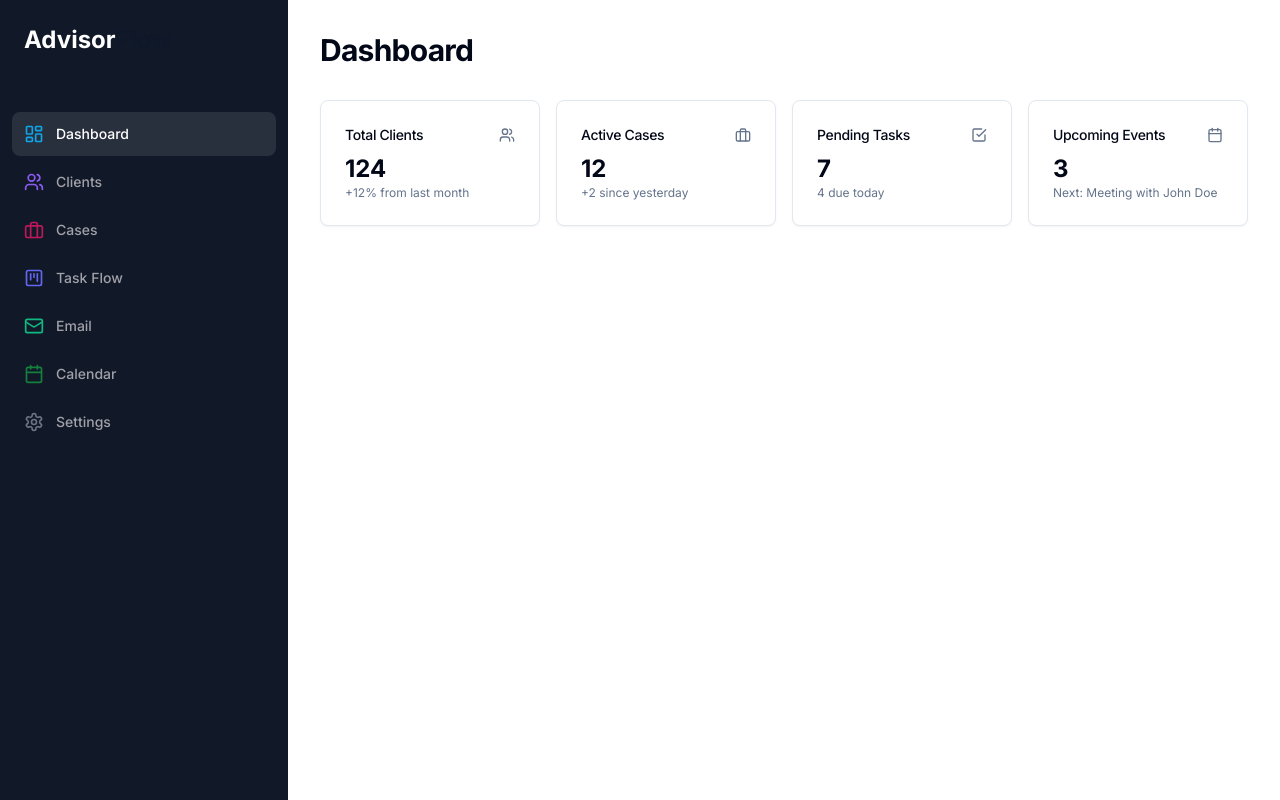
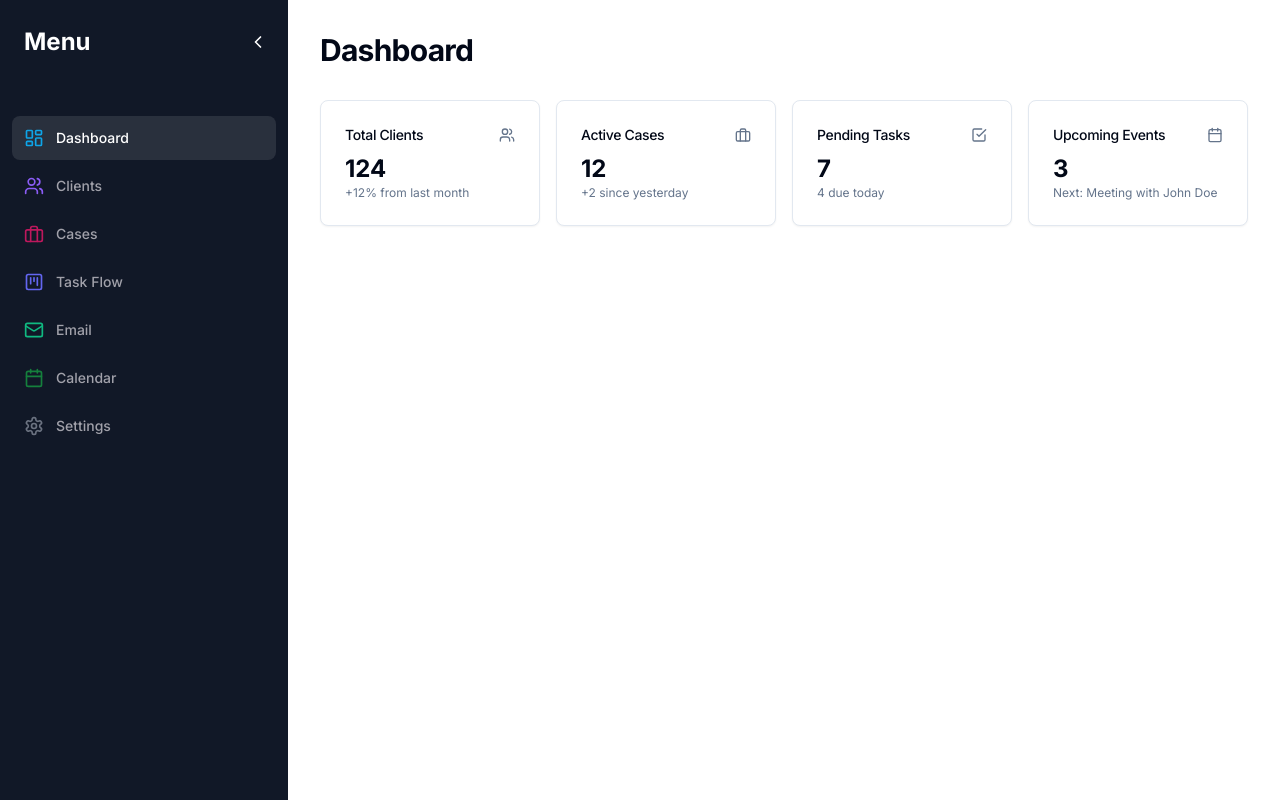
Before and after one commit to zertekes/fusion-pathfinder, a Next.js app: page / in a window 1280 px wide. Built offline with nearby package versions, Linux system fonts and the light colour scheme.

Commit message:
menu_shrink

```diff
--- a/src/app/(dashboard)/clients/[id]/page.tsx
+++ b/src/app/(dashboard)/clients/[id]/page.tsx
@@ -10,6 +10,8 @@ interface ClientPageProps {
         id: string
     }
 }
+
+export const dynamic = 'force-dynamic'
 
 export default async function ClientPage({ params }: ClientPageProps) {
     const client = await prisma.client.findUnique({
@@ -88,9 +90,12 @@ export default async function ClientPage({ params }: ClientPageProps) {
                                 <CardHeader className="p-4">
                                     <div className="flex justify-between items-start">
                                         <CardTitle className="text-base font-medium">{c.title}</CardTitle>
-                                        <span className="text-xs font-medium px-2 py-1 rounded-full bg-secondary">
+                                    </div>
+                                    <div className="mt-2">
+                                        <span className="text-xs font-medium text-muted-foreground uppercase tracking-wider">Current Task</span>
+                                        <div className="text-sm font-semibold text-primary mt-1 px-2 py-1 bg-secondary rounded-md inline-block">
                                             {c.status}
-                                        </span>
+                                        </div>
                                     </div>
                                 </CardHeader>
                                 <CardContent className="p-4 pt-0">
--- a/src/app/(dashboard)/layout.tsx
+++ b/src/app/(dashboard)/layout.tsx
@@ -1,4 +1,4 @@
-import { Sidebar } from "@/components/Sidebar";
+import { DashboardShell } from "@/components/DashboardShell";
 
 export default function DashboardLayout({
     children,
@@ -6,13 +6,8 @@ export default function DashboardLayout({
     children: React.ReactNode;
 }) {
     return (
-        <div className="h-full relative">
-            <div className="hidden h-full md:flex md:w-72 md:flex-col md:fixed md:inset-y-0 z-[80] bg-gray-900">
-                <Sidebar />
-            </div>
-            <main className="md:pl-72">
-                {children}
-            </main>
-        </div>
+        <DashboardShell>
+            {children}
+        </DashboardShell>
     );
 }
--- a/src/app/api/cases/route.ts
+++ b/src/app/api/cases/route.ts
@@ -31,6 +31,8 @@ export async function POST(request: Request) {
         }
 
         const body = await request.json()
+        console.log("Received case creation request:", body)
+        console.log("Using advisorId:", advisorId)
 
         const newCase = await prisma.case.create({
             data: {
@@ -41,6 +43,7 @@ export async function POST(request: Request) {
                 advisorId: advisorId,
             },
         })
+        console.log("Case created successfully:", newCase)
         return NextResponse.json(newCase)
     } catch (error) {
         console.error("Failed to create case", error)
--- a/src/components/AddCaseDialog.tsx
+++ b/src/components/AddCaseDialog.tsx
@@ -64,10 +64,13 @@ export function AddCaseDialog({ clients }: AddCaseDialogProps) {
                 setSelectedClientId("")
                 setSelectedStatus(COLUMNS[0])
             } else {
-                console.error("Failed to create case")
+                const errorData = await res.json()
+                console.error("Failed to create case:", errorData)
+                alert(`Failed to create case: ${errorData.error || "Unknown error"}`)
             }
         } catch (error) {
-            console.error(error)
+            console.error("Error submitting form:", error)
+            alert("An error occurred. Check console.")
         } finally {
             setLoading(false)
         }
--- /dev/null
+++ b/src/components/DashboardShell.tsx
@@ -0,0 +1,26 @@
+"use client"
+
+import { useState } from "react"
+import { Sidebar } from "@/components/Sidebar"
+import { cn } from "@/lib/utils"
+
+export function DashboardShell({ children }: { children: React.ReactNode }) {
+    const [isCollapsed, setIsCollapsed] = useState(false)
+
+    return (
+        <div className="h-full relative">
+            <div className={cn(
+                "hidden h-full md:flex md:flex-col md:fixed md:inset-y-0 z-[80] bg-gray-900 transition-all duration-300",
+                isCollapsed ? "md:w-20" : "md:w-72"
+            )}>
+                <Sidebar isCollapsed={isCollapsed} toggleCollapse={() => setIsCollapsed(!isCollapsed)} />
+            </div>
+            <main className={cn(
+                "transition-all duration-300",
+                isCollapsed ? "md:pl-20" : "md:pl-72"
+            )}>
+                {children}
+            </main>
+        </div>
+    )
+}
--- a/src/components/Sidebar.tsx
+++ b/src/components/Sidebar.tsx
@@ -3,7 +3,7 @@
 import Link from "next/link"
 import { usePathname } from "next/navigation"
 import { cn } from "@/lib/utils"
-import { LayoutDashboard, Users, Briefcase, Mail, Calendar, FileUp, Settings, KanbanSquare } from "lucide-react"
+import { LayoutDashboard, Users, Briefcase, Mail, Calendar, FileUp, Settings, KanbanSquare, ChevronLeft, ChevronRight } from "lucide-react"
 
 const routes = [
     {
@@ -51,17 +51,35 @@ const routes = [
     },
 ]
 
-export function Sidebar() {
+interface SidebarProps {
+    isCollapsed?: boolean
+    toggleCollapse?: () => void
+}
+
+export function Sidebar({ isCollapsed = false, toggleCollapse }: SidebarProps) {
     const pathname = usePathname()
 
     return (
         <div className="space-y-4 py-4 flex flex-col h-full bg-[#111827] text-white">
             <div className="px-3 py-2 flex-1">
-                <Link href="/" className="flex items-center pl-3 mb-14">
-                    <h1 className="text-2xl font-bold">
-                        Advisor<span className="text-primary">Flow</span>
-                    </h1>
-                </Link>
+                <div className="flex items-center justify-between mb-14 pl-3">
+                    {!isCollapsed && (
+                        <Link href="/" className="flex items-center">
+                            <h1 className="text-2xl font-bold">
+                                Menu
+                            </h1>
+                        </Link>
+                    )}
+                    <button
+                        onClick={toggleCollapse}
+                        className={cn(
+                            "p-2 rounded-lg hover:bg-white/10 transition-colors",
+                            isCollapsed ? "mx-auto" : ""
+                        )}
+                    >
+                        {isCollapsed ? <ChevronRight className="h-5 w-5" /> : <ChevronLeft className="h-5 w-5" />}
+                    </button>
+                </div>
                 <div className="space-y-1">
                     {routes.map((route) => (
                         <Link
@@ -69,12 +87,13 @@ export function Sidebar() {
                             href={route.href}
                             className={cn(
                                 "text-sm group flex p-3 w-full justify-start font-medium cursor-pointer hover:text-white hover:bg-white/10 rounded-lg transition",
-                                pathname === route.href ? "text-white bg-white/10" : "text-zinc-400"
+                                pathname === route.href ? "text-white bg-white/10" : "text-zinc-400",
+                                isCollapsed && "justify-center px-2"
                             )}
                         >
-                            <div className="flex items-center flex-1">
-                                <route.icon className={cn("h-5 w-5 mr-3", route.color)} />
-                                {route.label}
+                            <div className={cn("flex items-center flex-1", isCollapsed && "flex-none")}>
+                                <route.icon className={cn("h-5 w-5", route.color, !isCollapsed && "mr-3")} />
+                                {!isCollapsed && route.label}
                             </div>
                         </Link>
                     ))}
```
Also changed, not shown: prisma/seed-user.ts (added, +25 -0 lines), 1 other file (tests, documents, lock files or other folders).
